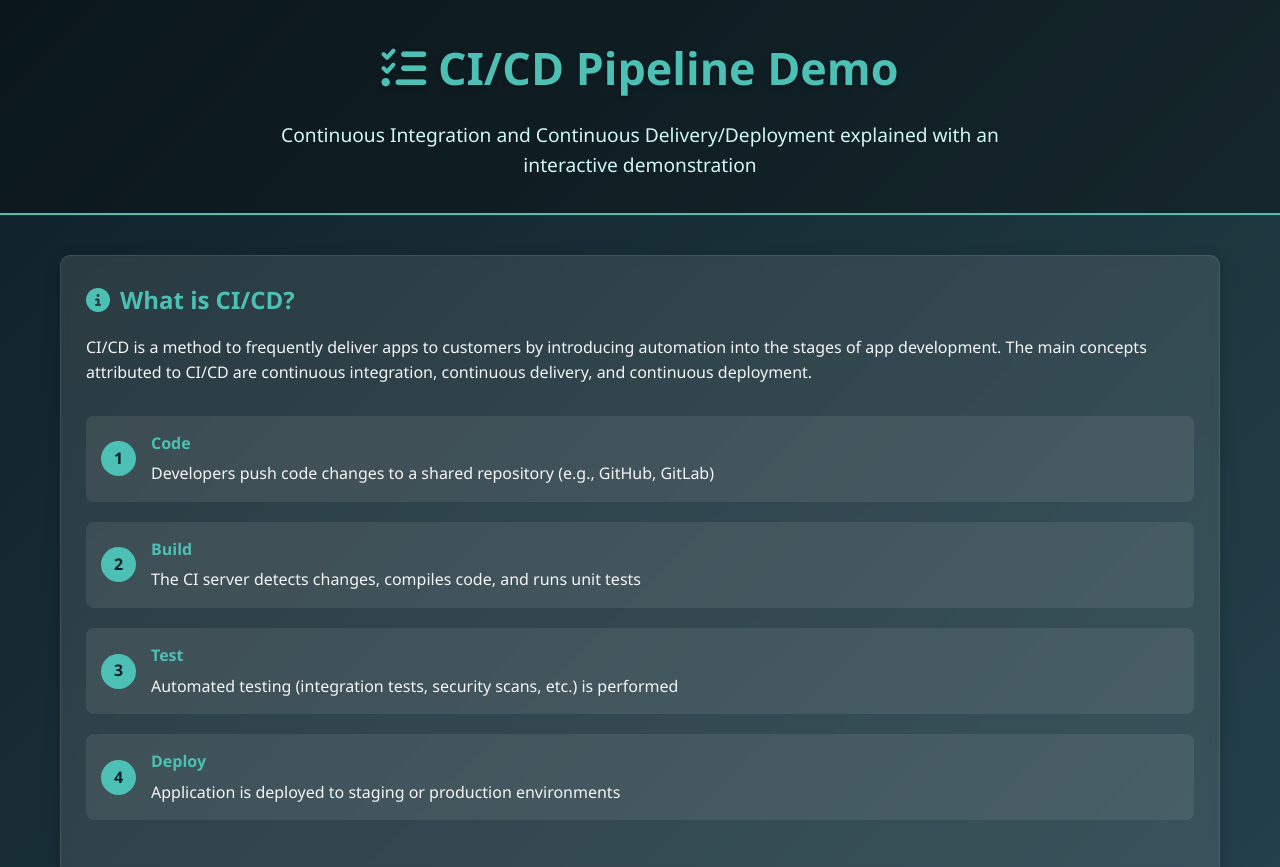
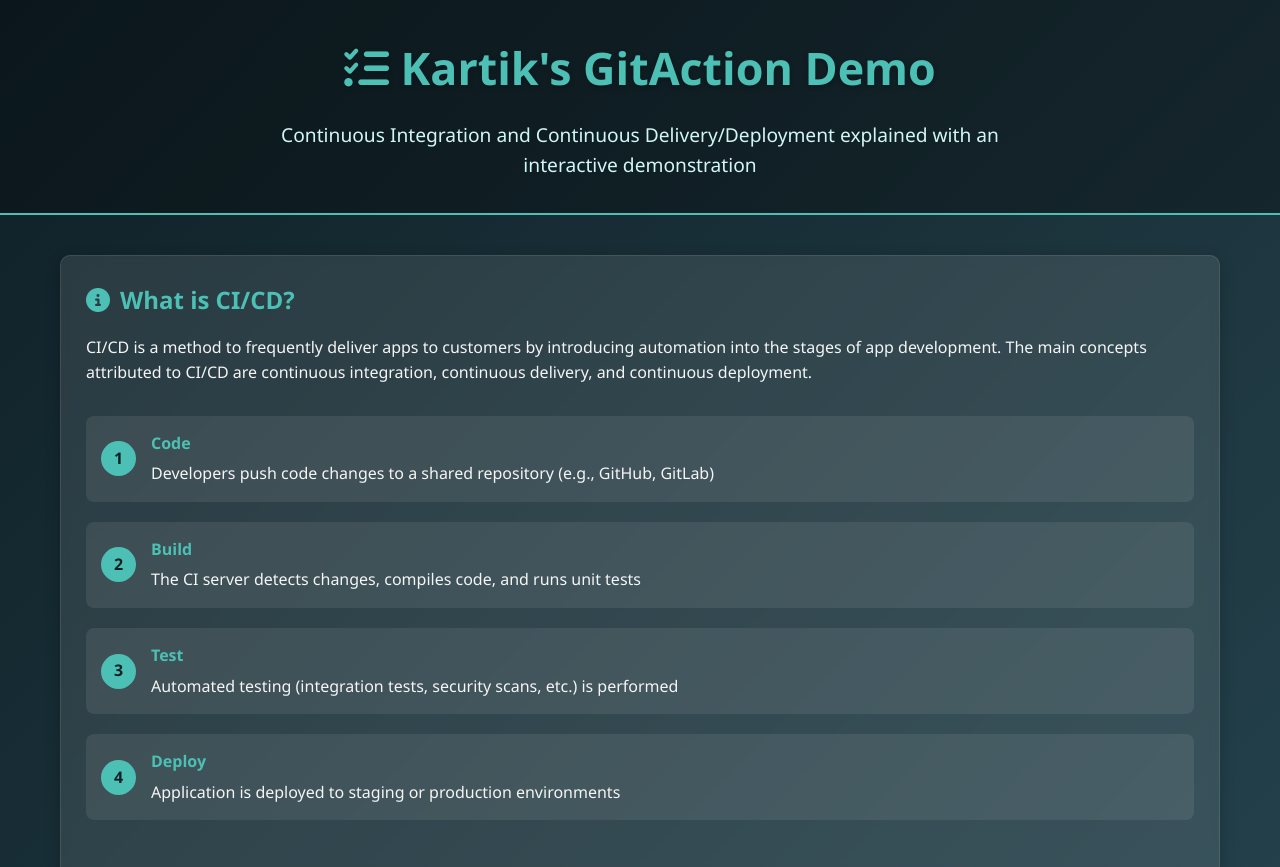
Before and after one commit to Kartik27baliyan/Sample1, a plain HTML site: page index.html in a window 1280 px wide. Shown: the top 867 px of the page. Drawn offline with Linux system fonts and the light colour scheme.

Commit message:
Update index.html

```diff
--- a/index.html
+++ b/index.html
@@ -237,7 +237,7 @@
 </head>
 <body>
     <header>
-        <h1><i class="fas fa-tasks"></i> CI/CD Pipeline Demo</h1>
+        <h1><i class="fas fa-tasks"></i> Kartik's GitAction Demo</h1>
         <p class="subtitle">Continuous Integration and Continuous Delivery/Deployment explained with an interactive demonstration</p>
     </header>
 
@@ -424,4 +424,5 @@
         });
     </script>
 </body>
+
 </html>
```
